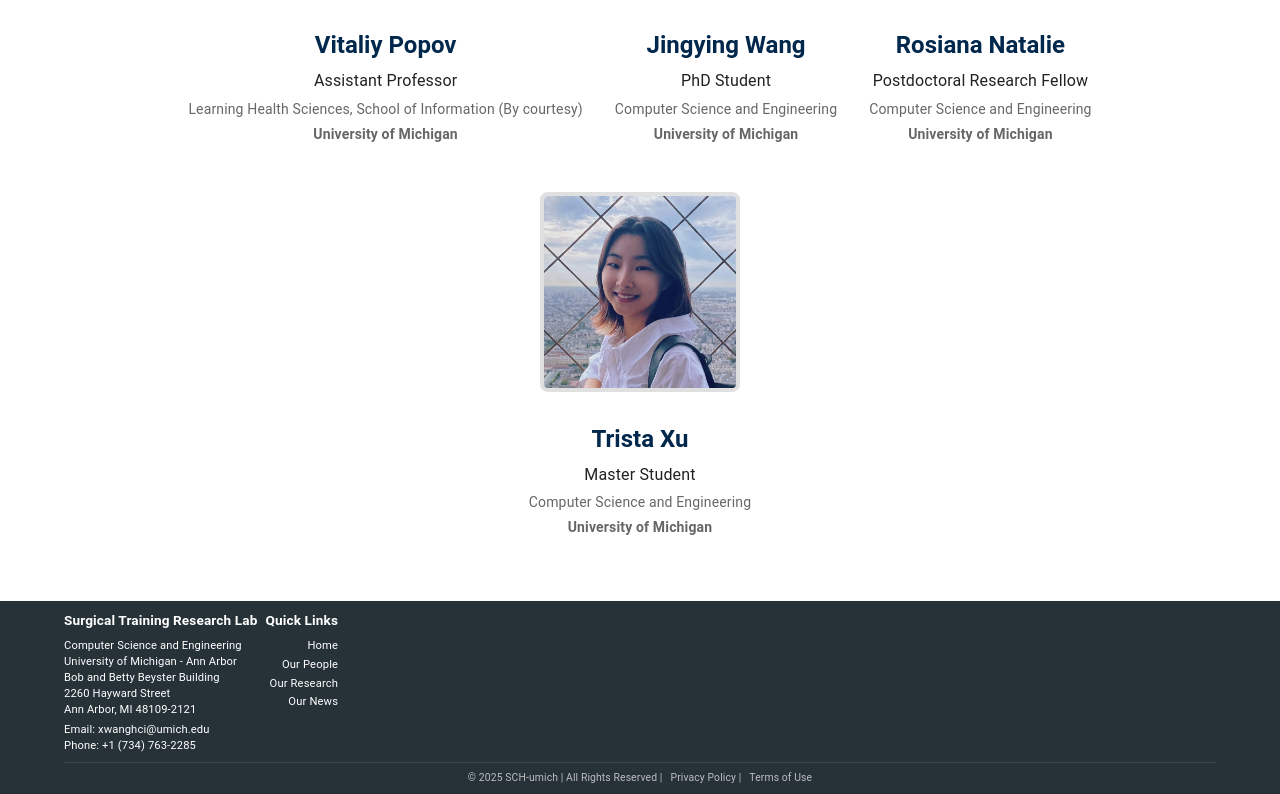
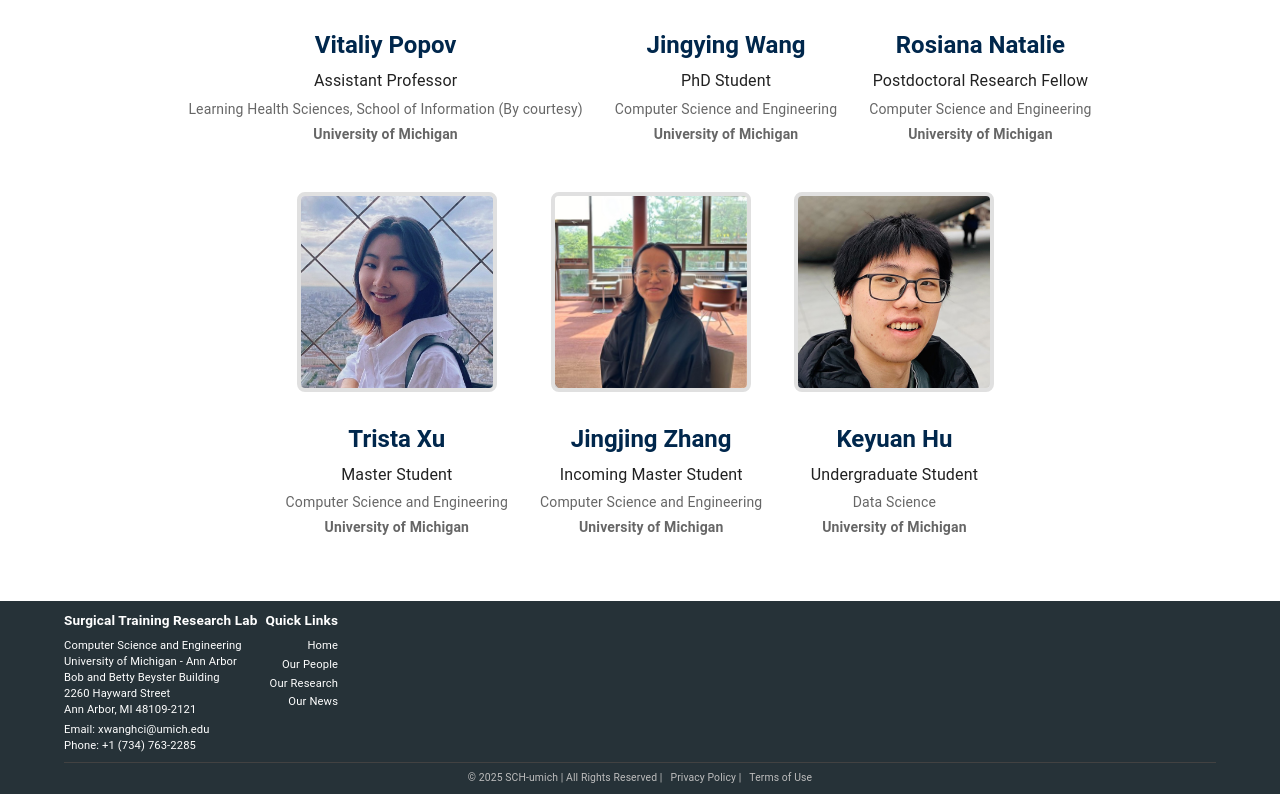
Before and after one commit to WhosGit/SCHWEB, a React (Create React App) app: page /team in a window 1280 px wide. Shown: the part 925-1719 px from the top of the page. Built offline with nearby package versions, Linux system fonts and the light colour scheme.

Commit message:
update team members' images

```diff
--- a/src/pages/Team.js
+++ b/src/pages/Team.js
@@ -46,8 +46,24 @@ const teamMembers = [
     title: "Master Student",
     department: "Computer Science and Engineering",
     institution: "University of Michigan",
+    homepage: "https://www.linkedin.com/in/tristaxu01/",
+    photo: "/fig/tristaxu.png"
+  },
+  {
+    name: "Jingjing Zhang",
+    title: "Incoming Master Student",
+    department: "Computer Science and Engineering",
+    institution: "University of Michigan",
     homepage: "#",
-    photo: "/fig/tristaxu.png"
+    photo: "/fig/Jingjing.png"
+  },
+  {
+    name: "Keyuan Hu",
+    title: "Undergraduate Student",
+    department: "Data Science",
+    institution: "University of Michigan",
+    homepage: "https://www.linkedin.com/in/keyuan-hu-363a01327/",
+    photo: "/fig/keyuan.png"
   }
 ];
 
```
Also changed, not shown: public/fig/Jingjing.png (added), public/fig/keyuan.png (added).
